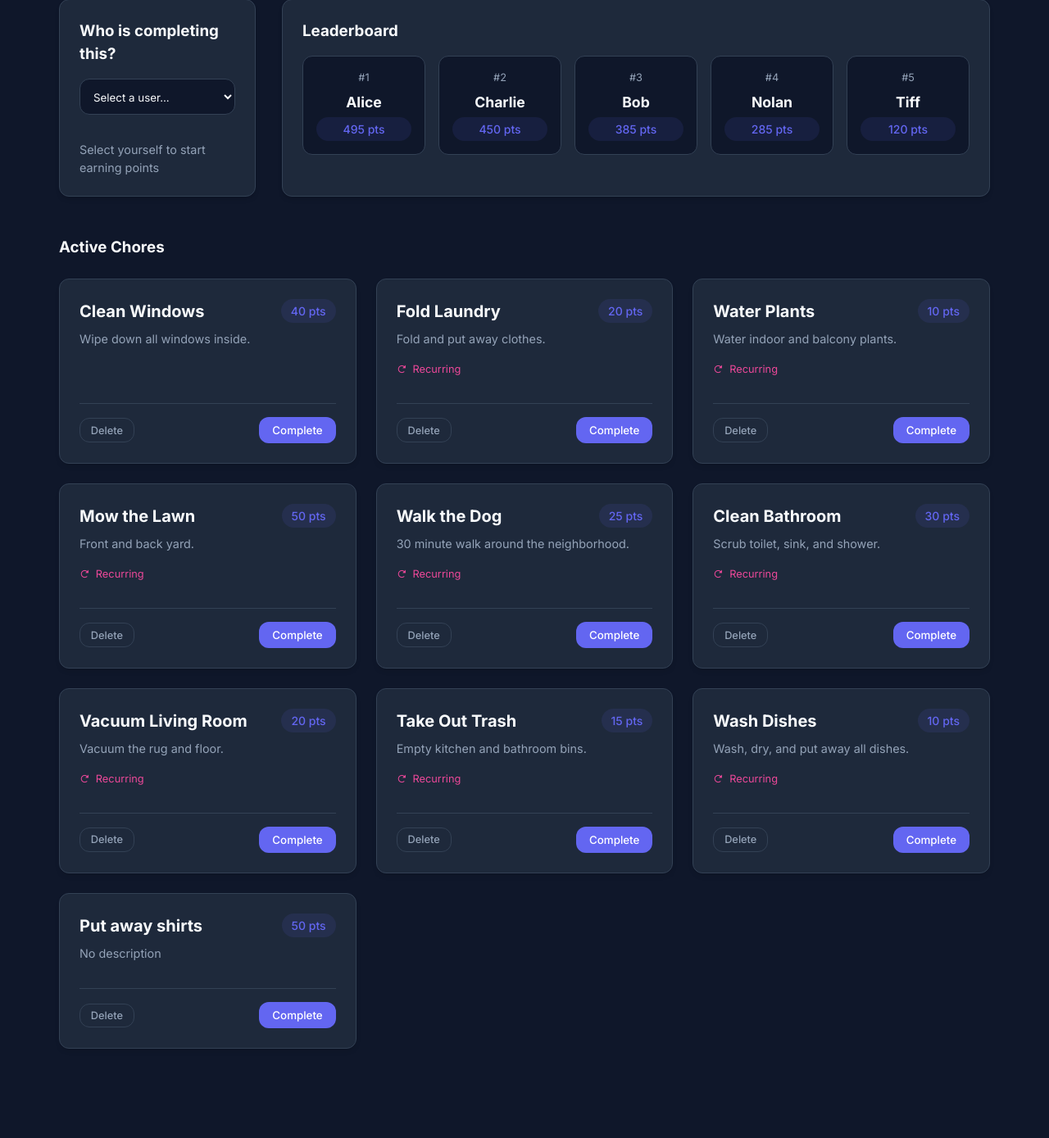
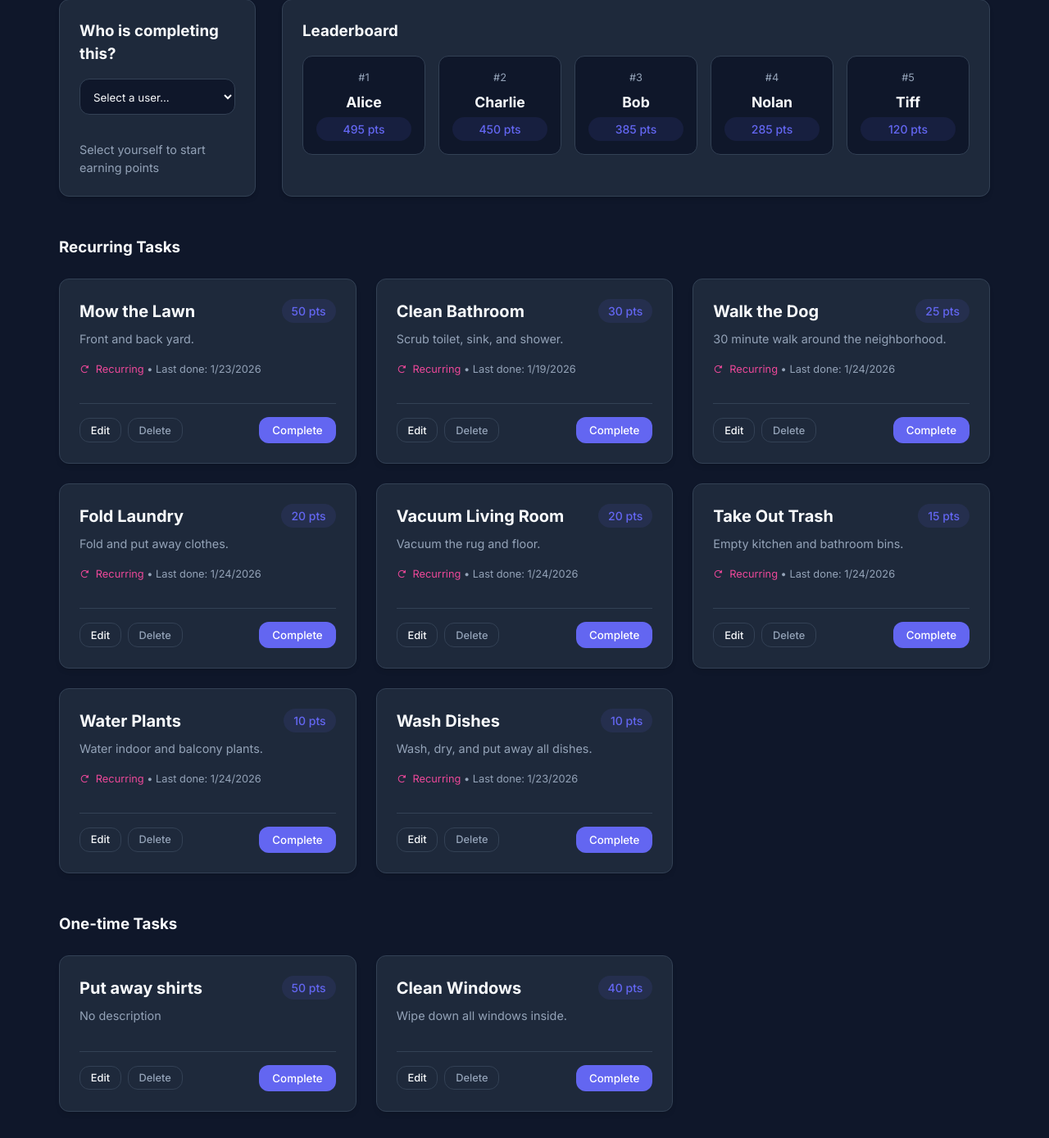
Before and after one commit to nolangormley/chore_chart, a Flask app: page / in a window 1280 px wide. Shown: the part 215-1604 px from the top of the page at 82% size. Before the commit the page ends 1495 px from the top, so only its background shows below. Run offline with Flask 3, Linux system fonts and the light colour scheme; data comes from the database, SQL or seed files in the repository; both versions use the stored data as it was after the commit.

Commit message:
QOL changes

```diff
--- a/app.py
+++ b/app.py
@@ -61,6 +61,23 @@ def handle_chores():
 
     chores = Chore.query.filter_by(is_deleted=False).order_by(Chore.created_at.desc()).all()
     return jsonify([c.to_dict() for c in chores])
+
+@app.route('/api/chores/<int:chore_id>', methods=['PUT'])
+def update_chore(chore_id):
+    chore = Chore.query.get_or_404(chore_id)
+    data = request.json
+
+    if 'title' in data:
+        chore.title = data['title']
+    if 'description' in data:
+        chore.description = data['description']
+    if 'points' in data:
+        chore.points = int(data['points'])
+    if 'is_recurring' in data:
+        chore.is_recurring = data['is_recurring']
+
+    db.session.commit()
+    return jsonify(chore.to_dict())
 
 @app.route('/api/chores/<int:chore_id>/complete', methods=['POST'])
 def complete_chore(chore_id):
--- a/models.py
+++ b/models.py
@@ -25,7 +25,7 @@ class Chore(db.Model):
     created_at = db.Column(db.DateTime, default=datetime.utcnow)
 
     def to_dict(self):
-        return {
+        data = {
             'id': self.id,
             'title': self.title,
             'description': self.description,
@@ -33,6 +33,13 @@ class Chore(db.Model):
             'is_recurring': self.is_recurring,
             'created_at': self.created_at.isoformat()
         }
+
+        if self.is_recurring and self.logs:
+            # Find the most recent log
+            last_log = max(self.logs, key=lambda x: x.completed_at)
+            data['last_completed_at'] = last_log.completed_at.isoformat()
+
+        return data
 
 class ChoreLog(db.Model):
     id = db.Column(db.Integer, primary_key=True)
--- a/static/js/app.js
+++ b/static/js/app.js
@@ -55,29 +55,29 @@ async function handleAddUser(e) {
     }
 }
 
-async function handleAddChore(e) {
+async function handleSaveChore(e) {
     e.preventDefault();
+    const id = document.getElementById('choreId').value;
     const title = document.getElementById('choreTitle').value;
     const description = document.getElementById('choreDesc').value;
     const points = document.getElementById('chorePoints').value;
     const is_recurring = document.getElementById('choreRecurring').checked;
 
+    const url = id ? `/api/chores/${id}` : '/api/chores';
+    const method = id ? 'PUT' : 'POST';
+
     try {
-        const res = await fetch('/api/chores', {
-            method: 'POST',
+        const res = await fetch(url, {
+            method: method,
             headers: { 'Content-Type': 'application/json' },
             body: JSON.stringify({ title, description, points, is_recurring })
         });
 
         if (res.ok) {
             closeModal('choreModal');
-            // reset form
-            document.getElementById('choreTitle').value = '';
-            document.getElementById('choreDesc').value = '';
-            document.getElementById('choreRecurring').checked = false;
             fetchChores();
         } else {
-            alert('Failed to create chore');
+            alert('Failed to save chore');
         }
     } catch (err) {
         console.error(err);
@@ -138,7 +138,7 @@ function renderUserSelect() {
     if (currentVal && users.find(u => u.id == currentVal)) {
         select.value = currentVal;
     } else if (users.length === 1) {
-         // Auto-select if only one item available? No, explicit is better.
+        // Auto-select if only one item available? No, explicit is better.
     }
     updateActiveUser();
 }
@@ -179,14 +179,13 @@ function renderLeaderboard() {
 }
 
 function renderChores() {
-    const container = document.getElementById('choreList');
+    const recurringContainer = document.getElementById('recurringChoreList');
+    const oneOffContainer = document.getElementById('oneOffChoreList');
 
-    if (!chores.length) {
-        container.innerHTML = '<div style="grid-column: 1/-1; text-align: center; color: var(--text-muted); padding: 3rem; background: var(--surface); border-radius: var(--radius); border: 1px dashed var(--border);">No active chores. Create one to get started!</div>';
-        return;
-    }
+    const recurring = chores.filter(c => c.is_recurring).sort((a, b) => b.points - a.points);
+    const oneOff = chores.filter(c => !c.is_recurring).sort((a, b) => b.points - a.points);
 
-    container.innerHTML = chores.map(c => `
+    const renderCard = (c) => `
         <div class="card fade-in" style="display: flex; flex-direction: column; justify-content: space-between;">
             <div>
                 <div class="flex-between" style="margin-bottom: 0.5rem; align-items: flex-start;">
@@ -196,19 +195,71 @@ function renderChores() {
                 <p style="color: var(--text-muted); margin-bottom: 1rem; font-size: 0.9rem;">
                     ${c.description || 'No description'}
                 </p>
-                ${c.is_recurring ? '<div style="font-size: 0.8rem; color: var(--secondary); margin-bottom: 1rem;"><span style="display:inline-block; transform: rotate(45deg); margin-right:4px;">↻</span> Recurring</div>' : ''}
+                ${c.is_recurring ? `
+                    <div style="font-size: 0.8rem; color: var(--secondary); margin-bottom: 1rem;">
+                        <span style="display:inline-block; transform: rotate(45deg); margin-right:4px;">↻</span> Recurring
+                        ${c.last_completed_at ? `<span style="color: var(--text-muted);"> • Last done: ${new Date(c.last_completed_at).toLocaleDateString()}</span>` : ''}
+                    </div>`
+            : ''}
             </div>
 
             <div class="flex-between" style="border-top: 1px solid var(--border); padding-top: 1rem; margin-top: 1rem;">
-                <button class="btn btn-danger" onclick="deleteChore(${c.id})" style="padding: 0.4rem 0.8rem; font-size: 0.8rem;">
-                    Delete
-                </button>
+                <div style="display: flex; gap: 0.5rem;">
+                    <button class="btn" onclick="openChoreModal(${c.id})" style="padding: 0.4rem 0.8rem; font-size: 0.8rem; background: var(--surface); border: 1px solid var(--border); color: var(--text);">
+                        Edit
+                    </button>
+                    <button class="btn btn-danger" onclick="deleteChore(${c.id})" style="padding: 0.4rem 0.8rem; font-size: 0.8rem;">
+                        Delete
+                    </button>
+                </div>
                 <button class="btn btn-primary" onclick="completeChore(${c.id}, ${c.points})">
                     Complete
                 </button>
             </div>
         </div>
-    `).join('');
+    `;
+
+    if (!recurring.length) {
+        recurringContainer.innerHTML = '<div style="grid-column: 1/-1; text-align: center; color: var(--text-muted); padding: 2rem;">No recurring tasks found.</div>';
+    } else {
+        recurringContainer.innerHTML = recurring.map(renderCard).join('');
+    }
+
+    if (!oneOff.length) {
+        oneOffContainer.innerHTML = '<div style="grid-column: 1/-1; text-align: center; color: var(--text-muted); padding: 2rem;">No one-time tasks found.</div>';
+    } else {
+        oneOffContainer.innerHTML = oneOff.map(renderCard).join('');
+    }
+}
+
+function openChoreModal(choreId = null) {
+    const titleEl = document.getElementById('choreModalTitle');
+    const idInput = document.getElementById('choreId');
+    const titleInput = document.getElementById('choreTitle');
+    const descInput = document.getElementById('choreDesc');
+    const pointsInput = document.getElementById('chorePoints');
+    const recurringInput = document.getElementById('choreRecurring');
+
+    if (choreId) {
+        const chore = chores.find(c => c.id === choreId);
+        if (!chore) return;
+
+        titleEl.textContent = 'Edit Chore';
+        idInput.value = choreId;
+        titleInput.value = chore.title;
+        descInput.value = chore.description || '';
+        pointsInput.value = chore.points;
+        recurringInput.checked = chore.is_recurring;
+    } else {
+        titleEl.textContent = 'Create New Chore';
+        idInput.value = '';
+        titleInput.value = '';
+        descInput.value = '';
+        pointsInput.value = '10';
+        recurringInput.checked = false;
+    }
+
+    openModal('choreModal');
 }
 
 
@@ -225,7 +276,7 @@ function closeModal(id) {
 }
 
 // Close modal on outside click
-window.onclick = function(event) {
+window.onclick = function (event) {
     if (event.target.classList.contains('modal')) {
         event.target.classList.remove('active');
     }
--- a/templates/index.html
+++ b/templates/index.html
@@ -7,7 +7,7 @@
         <button class="btn btn-primary" onclick="openModal('userModal')">
             <span style="margin-right: 0.5rem; font-size: 1.25rem;">+</span> Add User
         </button>
-        <button class="btn btn-primary" onclick="openModal('choreModal')">
+        <button class="btn btn-primary" onclick="openChoreModal()">
             <span style="margin-right: 0.5rem; font-size: 1.25rem;">+</span> New Chore
         </button>
     </div>
@@ -35,11 +35,19 @@
     </div>
 </div>
 
-<h3 style="margin-bottom: 1.5rem;">Active Chores</h3>
-<div id="choreList" class="grid">
+<h3 style="margin-bottom: 1.5rem;">Recurring Tasks</h3>
+<div id="recurringChoreList" class="grid" style="margin-bottom: 3rem;">
     <!-- Populated by JS -->
     <div style="grid-column: 1/-1; text-align: center; color: var(--text-muted); padding: 2rem;">
-        Loading chores...
+        No recurring tasks found.
+    </div>
+</div>
+
+<h3 style="margin-bottom: 1.5rem;">One-time Tasks</h3>
+<div id="oneOffChoreList" class="grid">
+    <!-- Populated by JS -->
+    <div style="grid-column: 1/-1; text-align: center; color: var(--text-muted); padding: 2rem;">
+        No one-time tasks found.
     </div>
 </div>
 
@@ -59,8 +67,9 @@
 
 <div id="choreModal" class="modal">
     <div class="modal-content">
-        <h3 style="margin-bottom: 1rem;">Create New Chore</h3>
-        <form onsubmit="handleAddChore(event)">
+        <h3 id="choreModalTitle" style="margin-bottom: 1rem;">Create New Chore</h3>
+        <form onsubmit="handleSaveChore(event)">
+            <input type="hidden" id="choreId">
             <input type="text" id="choreTitle" placeholder="Chore Title (e.g., Wash Dishes)" required>
             <textarea id="choreDesc" placeholder="Description (optional)" rows="3"></textarea>
             <div style="display: grid; grid-template-columns: 1fr 1fr; gap: 1rem;">
```
Also changed, not shown: instance/chore_chart.db.
